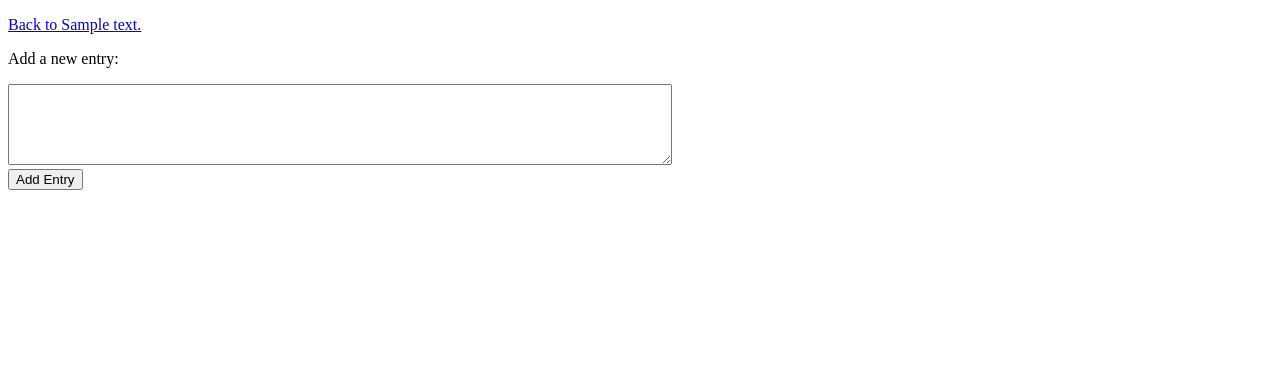
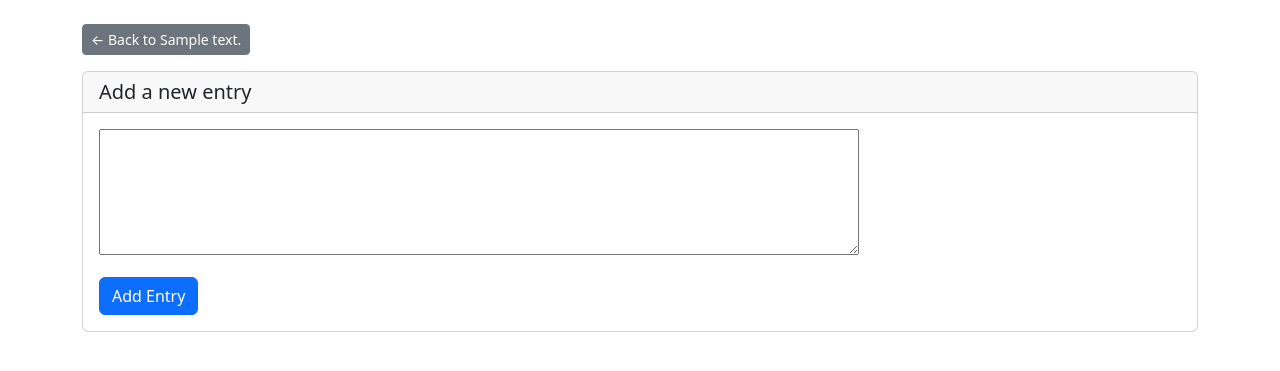
Before and after one commit to Hiroshinoharu/learning-log, a Django app: page /new_entry/1/ in a window 1280 px wide. Shown: the top 371 px of the page. Run offline with Django 4.2, Linux system fonts and the light colour scheme; a user stored in the database is signed in; tables that the repository leaves empty hold one stand-in row (values such as "Sample post"); some libraries are stand-ins or nearby versions.

Commit message:
Add styling to new_entry

```diff
--- a/learning_logs/templates/learning_logs/new_entry.html
+++ b/learning_logs/templates/learning_logs/new_entry.html
@@ -3,20 +3,36 @@
 <head>
     <meta charset="UTF-8">
     <meta name="viewport" content="width=device-width, initial-scale=1.0">
-    <title>Document</title>
+    <title>Add New Entry</title>
+    <!-- Bootstrap 5 CSS -->
+    <link href="https://cdn.jsdelivr.net/npm/bootstrap@5.3.0/dist/css/bootstrap.min.css" rel="stylesheet">
 </head>
 <body>
-    <p><a href="{% url 'learning_logs:topic' topic.id %}">Back to {{ topic }}</a></p>
+    <div class="container mt-4">
+        <p>
+            <a href="{% url 'learning_logs:topic' topic.id %}" class="btn btn-secondary btn-sm">
+                &larr; Back to {{ topic }}
+            </a>
+        </p>
 
-    {% block content %}
+        {% block content %}
 
-    <p>Add a new entry:</p>
-    <form action="{% url 'learning_logs:new_entry' topic.id %}" method="post">
-        {% csrf_token %}
-        {{ form.as_div }}
-        <button type="submit">Add Entry</button>
-    </form>
+        <div class="card">
+            <div class="card-header">
+                <h5 class="mb-0">Add a new entry</h5>
+            </div>
+            <div class="card-body">
+                <form action="{% url 'learning_logs:new_entry' topic.id %}" method="post">
+                    {% csrf_token %}
+                    {{ form.as_p }}
+                    <button type="submit" class="btn btn-primary">Add Entry</button>
+                </form>
+            </div>
+        </div>
 
-    {% endblock content %}
+        {% endblock content %}
+    </div>
+    <!-- Bootstrap 5 JS (optional, for interactive components) -->
+    <script src="https://cdn.jsdelivr.net/npm/bootstrap@5.3.0/dist/js/bootstrap.bundle.min.js"></script>
 </body>
 </html>
```
